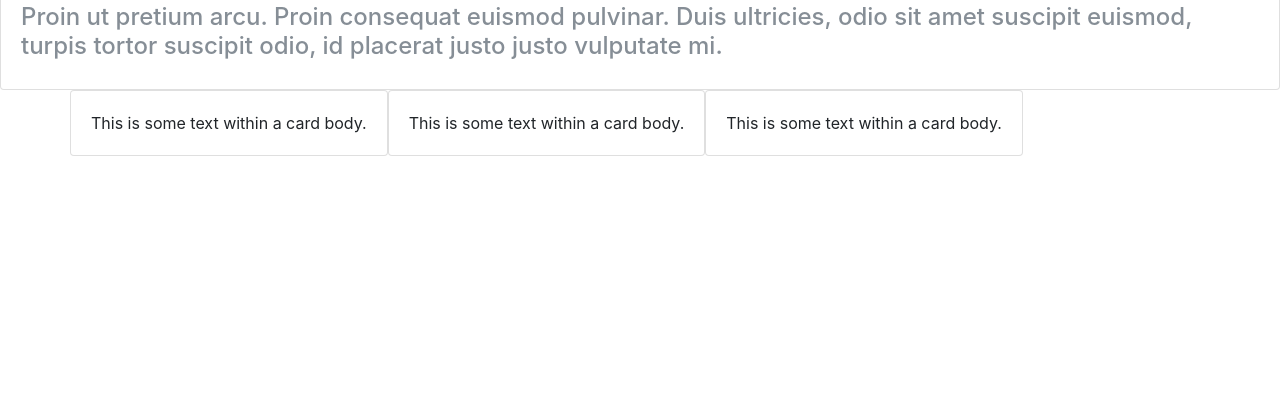
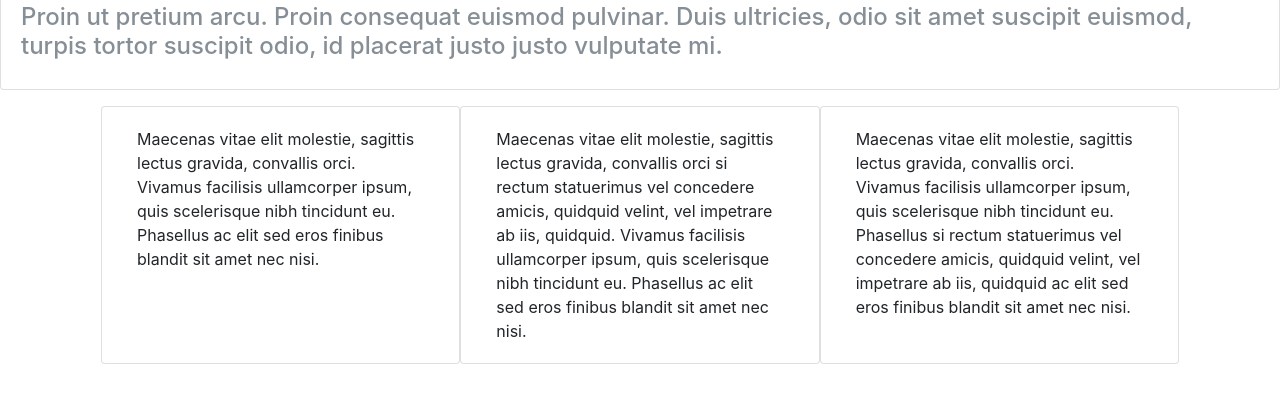
Before and after one commit to PassNum-Promo4/projet-bootstrap-exercice1-rverona, a plain HTML site: page index.html in a window 1280 px wide. Shown: the part 72-474 px from the top of the page. Drawn offline with nearby package versions, Linux system fonts and the light colour scheme.

Commit message:
second commit, avec les colonnes/ test de l'affichage du nom

```diff
--- a/index.html
+++ b/index.html
@@ -18,24 +18,24 @@
 </header>
 
 <section class="container">
-  <div class="row">
+  <div class="row m-3">
 
 <!-- premier div -->
-  <div class="card ">
+  <div class="card col-xl-4 col-lg-6 col-12">
   <div class="card-body">
-    This is some text within a card body.
+Maecenas vitae elit molestie, sagittis lectus gravida, convallis orci. Vivamus facilisis ullamcorper ipsum, quis scelerisque nibh tincidunt eu. Phasellus ac elit sed eros finibus blandit sit amet nec nisi.
   </div>
 </div>
 <!-- deuxieme div  -->
-<div class="card">
+<div class="card  col-xl-4 col-lg-6 col-12">
   <div class="card-body">
-    This is some text within a card body.
+Maecenas vitae elit molestie, sagittis lectus gravida, convallis orci si rectum statuerimus vel concedere amicis, quidquid velint, vel impetrare ab iis, quidquid. Vivamus facilisis ullamcorper ipsum, quis scelerisque nibh tincidunt eu. Phasellus ac elit sed eros finibus blandit sit amet nec nisi.
   </div>
 </div>
 <!-- aside -->
-<aside class="card">
+<aside class="card  col-xl-4 col-lg-6 col-12">
   <div class="card-body">
-    This is some text within a card body.
+Maecenas vitae elit molestie, sagittis lectus gravida, convallis orci. Vivamus facilisis ullamcorper ipsum, quis scelerisque nibh tincidunt eu. Phasellus si rectum statuerimus vel concedere amicis, quidquid velint, vel impetrare ab iis, quidquid ac elit sed eros finibus blandit sit amet nec nisi.
   </div>
 </aside>
 
```
